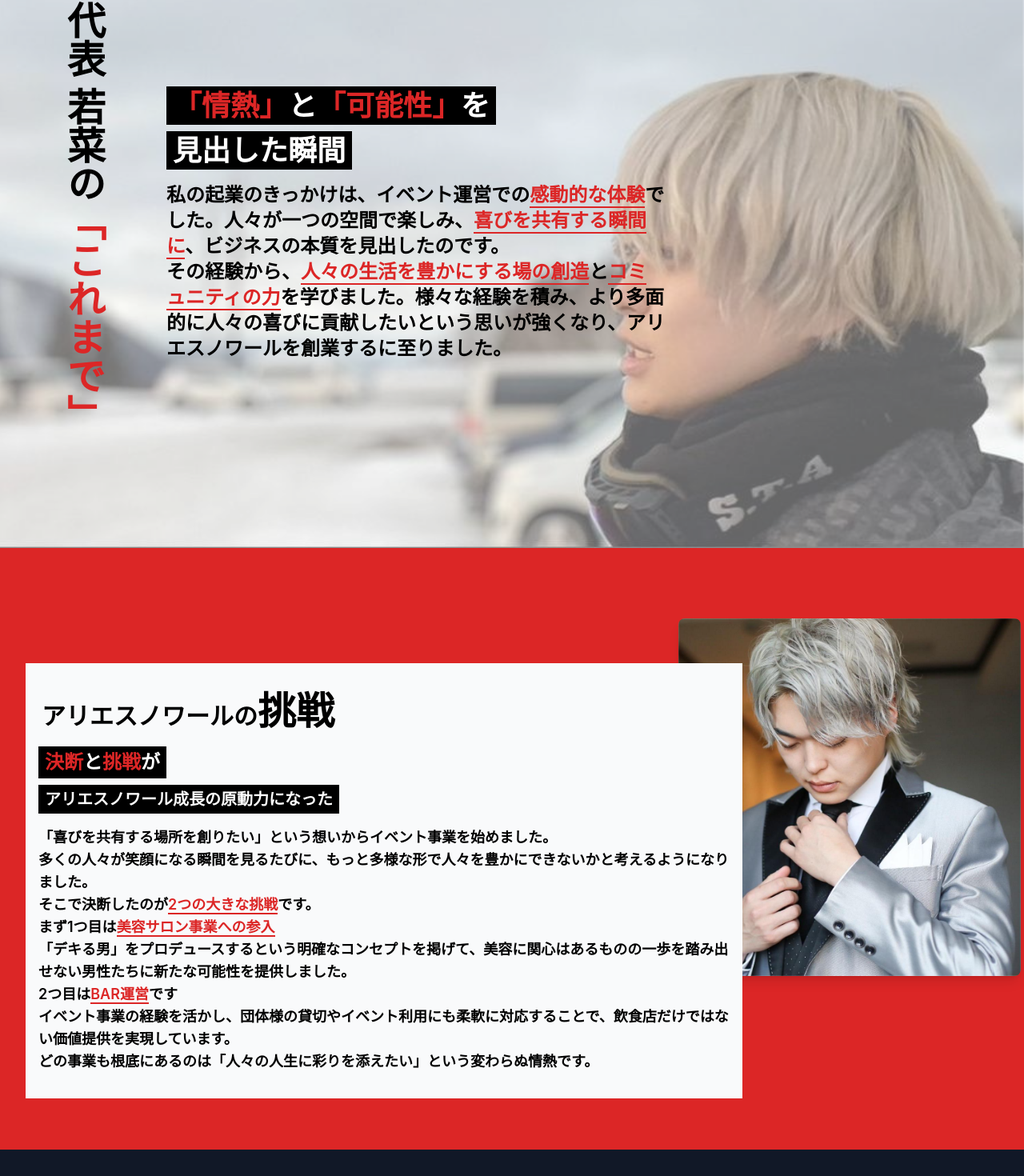
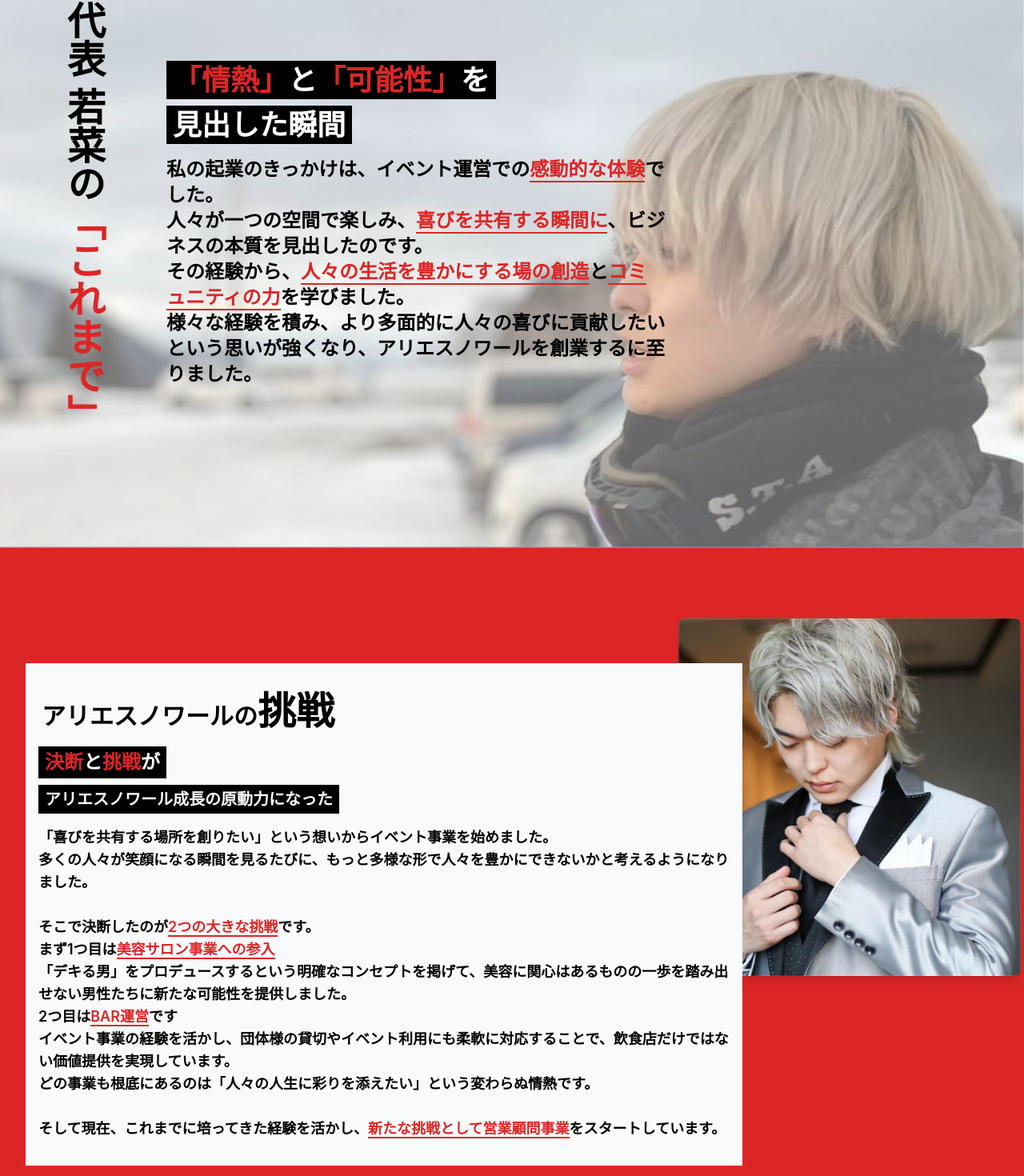
Before and after one commit to kaiitoga/AriesNoir, a React (Vite) app: page / in a window 1280 px wide. Shown: the part 1022-2492 px from the top of the page at 80% size. Built offline with nearby package versions, Linux system fonts and the light colour scheme.

Commit message:
文脈変更,美容事業関連文削除,リンク遷移エラー解消

```diff
--- a/src/Components/Home/Before.jsx
+++ b/src/Components/Home/Before.jsx
@@ -91,17 +91,13 @@
           <div ref={contentRef} className="mt-4 pr-12 font-semibold md:text-xl lg:text-2xl max-w-xl lg:max-w-2xl">
             <p>
               私の起業のきっかけは、イベント運営での
-              <span className="text-red-600 border-b-2 border-red-600">感動的な体験</span>
-              でした。人々が一つの空間で楽しみ、
-              <span className="text-red-600 border-b-2 border-red-600">喜びを共有する瞬間に</span>
-              、ビジネスの本質を見出したのです。
+              <span className="text-red-600 border-b-2 border-red-600">感動的な体験</span>でした。<br />
+              人々が一つの空間で楽しみ、
+              <span className="text-red-600 border-b-2 border-red-600">喜びを共有する瞬間に</span>、ビジネスの本質を見出したのです。
             </p>
             <p>
-              その経験から、
-              <span className="text-red-600 border-b-2 border-red-600">人々の生活を豊かにする場の創造</span>
-              と
-              <span className="text-red-600 border-b-2 border-red-600">コミュニティの力</span>
-              を学びました。様々な経験を積み、より多面的に人々の喜びに貢献したいという思いが強くなり、アリエスノワールを創業するに至りました。
+              その経験から、<span className="text-red-600 border-b-2 border-red-600">人々の生活を豊かにする場の創造</span>と<span className="text-red-600 border-b-2 border-red-600">コミュニティの力</span>を学びました。<br />
+              様々な経験を積み、より多面的に人々の喜びに貢献したいという思いが強くなり、アリエスノワールを創業するに至りました。
             </p>
           </div>
         </div>
--- a/src/Components/Home/Challenge.jsx
+++ b/src/Components/Home/Challenge.jsx
@@ -76,12 +76,15 @@
             <p className="font-semibold xl:text-lg 2xl:text-xl">
               「喜びを共有する場所を創りたい」という想いからイベント事業を始めました。<br />
               多くの人々が笑顔になる瞬間を見るたびに、もっと多様な形で人々を豊かにできないかと考えるようになりました。<br />
+              <br />
               そこで決断したのが<span className="text-red-600 border-b-2 border-red-600">2つの大きな挑戦</span>です。<br />
               まず1つ目は<span className="text-red-600 border-b-2 border-red-600">美容サロン事業への参入</span><br />
               「デキる男」をプロデュースするという明確なコンセプトを掲げて、美容に関心はあるものの一歩を踏み出せない男性たちに新たな可能性を提供しました。<br />
               2つ目は<span className="text-red-600 border-b-2 border-red-600">BAR運営</span>です<br />
               イベント事業の経験を活かし、団体様の貸切やイベント利用にも柔軟に対応することで、飲食店だけではない価値提供を実現しています。<br />
-              どの事業も根底にあるのは「人々の人生に彩りを添えたい」という変わらぬ情熱です。
+              どの事業も根底にあるのは「人々の人生に彩りを添えたい」という変わらぬ情熱です。<br />
+              <br />
+              そして現在、これまでに培ってきた経験を活かし、<span className="text-red-600 border-b-2 border-red-600">新たな挑戦として営業顧問事業</span>をスタートしています。
             </p>
           </div>
         </div>
--- a/src/Components/Home/LifeChanging.jsx
+++ b/src/Components/Home/LifeChanging.jsx
@@ -99,9 +99,6 @@
                  </p>
 
                  <p className="text-xl md:text-2xl text-white/95 leading-relaxed">
-                   美容で自信を与え、空間で心を豊かにする。
-                   <br />
-                   ただのサービス業ではない、
                    <span className="text-cyan-400 font-semibold">人生に彩りを添える</span>
                    プロフェッショナルを目指しませんか？
                  </p>
--- a/src/Page/Salesadvisor.jsx
+++ b/src/Page/Salesadvisor.jsx
@@ -3,6 +3,7 @@
 import { Footer } from "../Components/Common/Footer";
 import { useAnimation } from "../hooks/useAnimation";
 import { TrendingUp, Users, Target, Award, Zap, ArrowRight, Phone, Mail, Calendar, DollarSign, LineChart, Rocket, MessageSquare, CheckCircle } from "lucide-react";
+import { CustomLink } from "../Components/Common/CustomLink";
 
 export const Salesadvisor = ({ isLoading }) => {
 
@@ -173,9 +174,9 @@
             {/* 対角線で分割 */}
             <div className="absolute inset-0">
               <div className="absolute inset-0 bg-gradient-to-br from-red-600 via-red-700 to-black"
-                   style={{ clipPath: 'polygon(0 0, 100% 0, 100% 70%, 0 100%)' }}></div>
+                style={{ clipPath: 'polygon(0 0, 100% 0, 100% 70%, 0 100%)' }}></div>
               <div className="absolute inset-0 bg-black"
-                   style={{ clipPath: 'polygon(0 100%, 100% 70%, 100% 100%, 0 100%)' }}></div>
+                style={{ clipPath: 'polygon(0 100%, 100% 70%, 100% 100%, 0 100%)' }}></div>
             </div>
 
             {/* コンテンツ */}
@@ -206,15 +207,15 @@
                 </div>
 
                 <div className="flex flex-col sm:flex-row flex-wrap gap-4 sm:gap-6">
-                  <a href="#apply"
+                  <CustomLink to="/contact"
                      className="group bg-white text-black px-6 sm:px-8 lg:px-10 py-4 sm:py-5 font-black text-base sm:text-lg hover:bg-red-500 hover:text-white transition-all inline-flex items-center justify-center gap-3">
                     顧問契約を申し込む
                     <ArrowRight className="group-hover:translate-x-2 transition-transform" />
-                  </a>
-                  <a href="#case"
+                  </CustomLink>
+                  <CustomLink to="/achievements"
                      className="border-2 border-white text-white px-6 sm:px-8 lg:px-10 py-4 sm:py-5 font-black text-base sm:text-lg hover:bg-white hover:text-black transition-all inline-flex items-center justify-center gap-3">
-                    支援事例を見る
-                  </a>
+                    実績を見る
+                  </CustomLink>
                 </div>
 
                 {/* 実績バッジ - 斜めに配置 */}
@@ -626,11 +627,11 @@
                       <span className="font-bold">対応エリア：</span> 全国<br className="sm:hidden" />(オンライン対応可)
                     </div>
                   </div>
-                  <a href="#apply"
-                     className="inline-flex items-center justify-center gap-2 sm:gap-3 bg-gradient-to-r from-red-600 to-red-500 text-white px-8 sm:px-10 lg:px-12 py-4 sm:py-5 lg:py-6 rounded-full font-black text-base sm:text-lg lg:text-xl hover:shadow-2xl hover:shadow-red-500/50 transition-all transform hover:scale-105 w-full sm:w-auto">
+                  <CustomLink to="/contact"
+                    className="inline-flex items-center justify-center gap-2 sm:gap-3 bg-gradient-to-r from-red-600 to-red-500 text-white px-8 sm:px-10 lg:px-12 py-4 sm:py-5 lg:py-6 rounded-full font-black text-base sm:text-lg lg:text-xl hover:shadow-2xl hover:shadow-red-500/50 transition-all transform hover:scale-105 w-full sm:w-auto">
                     無料相談を申し込む
                     <ArrowRight className="w-5 h-5 sm:w-6 sm:h-6" />
-                  </a>
+                  </CustomLink>
                 </div>
               </div>
             </div>
```
